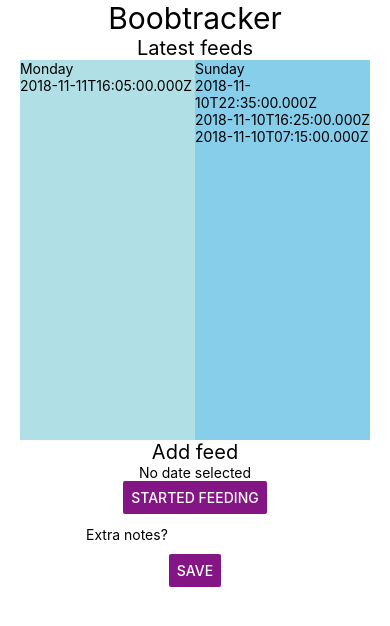
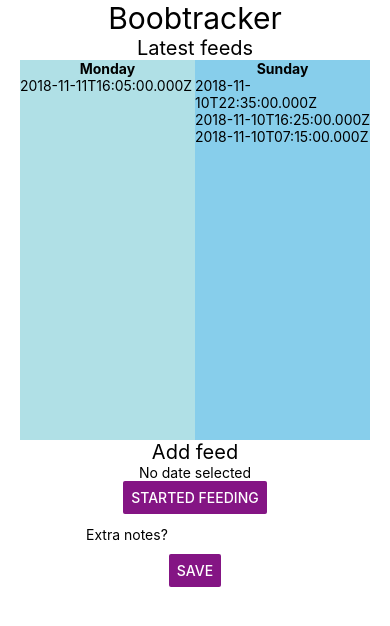
Before and after one commit to skurpi/milkyway, a React Native app: screen / in a window 390 px wide. Shown: the top 626 px of the page. Built offline with nearby package versions, Linux system fonts and the light colour scheme.

Commit message:
Style the day header

```diff
--- a/ui-components/LatestFeeds.js
+++ b/ui-components/LatestFeeds.js
@@ -18,7 +18,9 @@ export default function LatestFeeds({ feeds = [] }) {
               key={day.day}
               style={{ flex: 1, backgroundColor: getColor(index) }}
             >
-              <Text>{day.day}</Text>
+              <Text style={{ alignSelf: "center", fontWeight: "bold" }}>
+                {day.day}
+              </Text>
               {day.feeds.map(feed => (
                 <Text key={feed.time}>{feed.time}</Text>
               ))}
```
